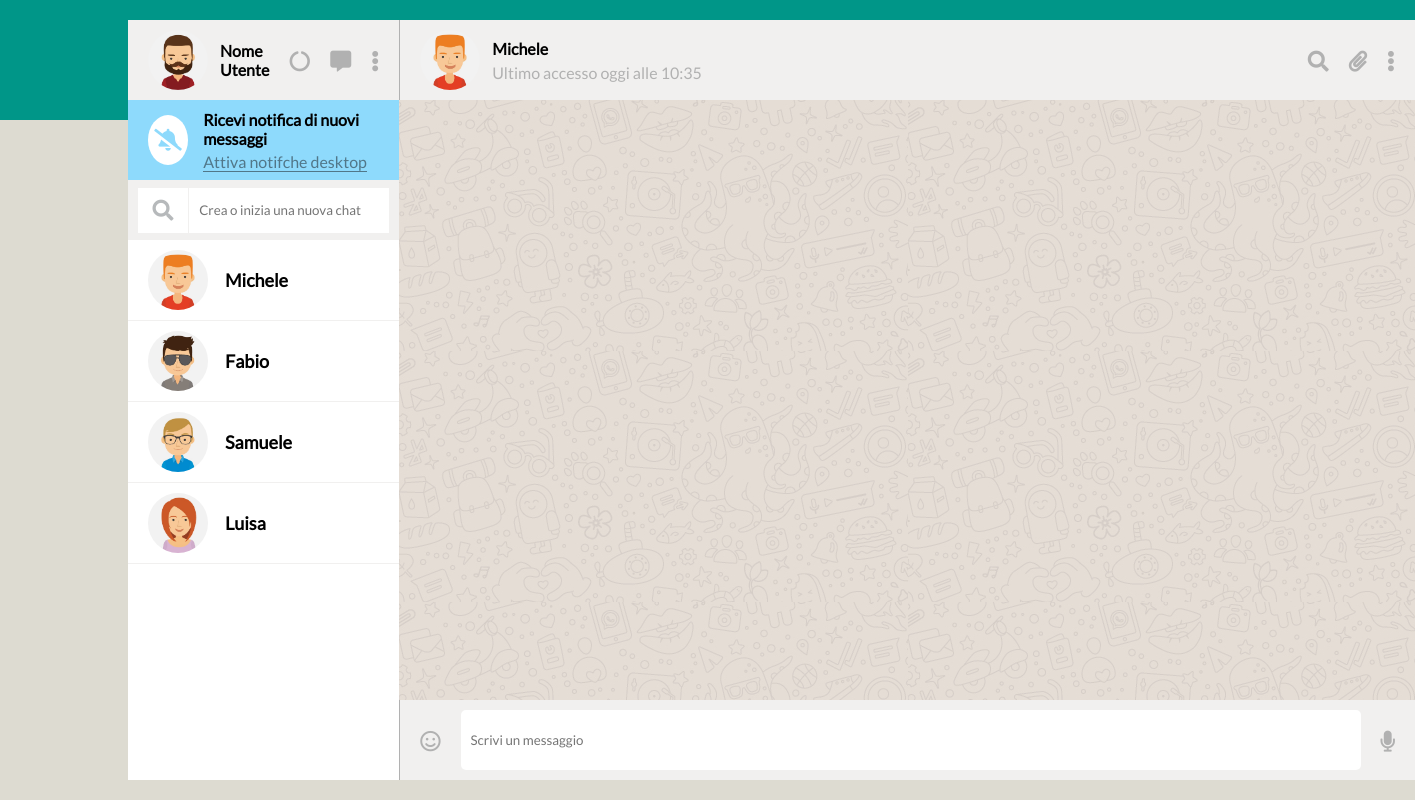
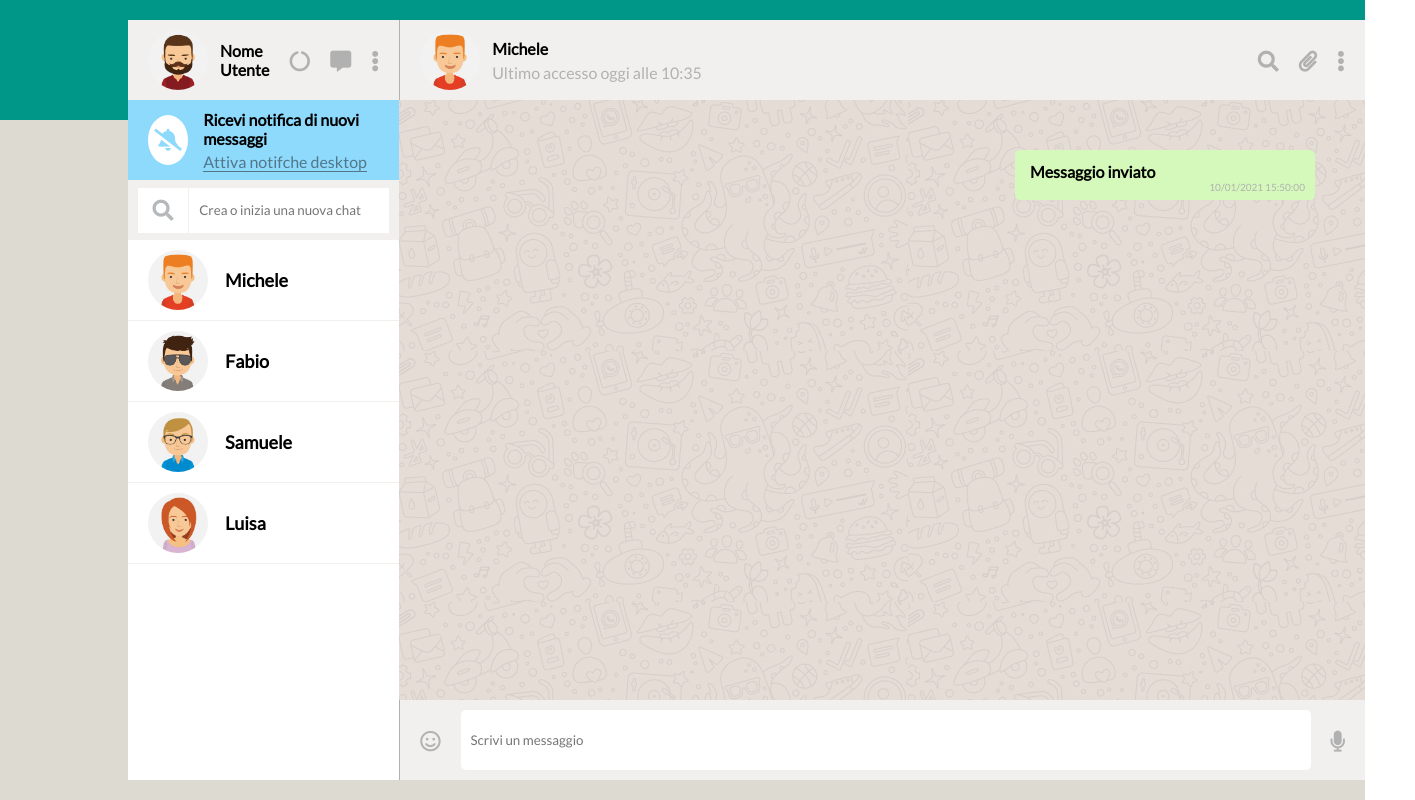
Before and after one commit to EmmanueleLibraro/vue-boolzapp, a plain HTML site: page index.html in a window 1280 px wide. Shown: the whole page, 1415 px wide, since content can reach past the window. Drawn offline with Linux system fonts and the light colour scheme.

Commit message:
quasi finito

```diff
--- a/CSS/main.css
+++ b/CSS/main.css
@@ -272,6 +272,43 @@ body{
     cursor: pointer;
 }
 
+/* LISTA MIDDLE */
+.middle{
+    display: flex;
+    justify-content: flex-end;
+}
+
+.fumetto-chat-utente{
+    width: 300px;
+    height: 50px;
+    margin-top: 50px;
+    margin-right: 50px;
+    border-radius: 5px;
+    background: #D5F9BA;
+}
+
+.testo-utente{
+    display: flex;
+    align-items: center;
+    margin-top: 12px;
+}
+
+.testo-utente p{
+    font-weight: bold;
+    padding-left: 15px;
+}
+
+.ultimo-invio{
+    display: flex;
+    justify-content: flex-end;
+}
+
+.ultimo-invio p{
+    font-size: 10px;
+    padding-right: 10px;
+    color: #B1B1B1;
+}
+
 /* LISTA BOTTOM RIGHT */
 .bottom-right{
     display: flex;
@@ -287,7 +324,7 @@ body{
 }
 
 .input-bottom input{
-    width: 900px;
+    width: 850px;
     height: 60px;
     border: none;
     flex-grow: 1;
--- a/index.html
+++ b/index.html
@@ -137,6 +137,16 @@
 
             <!-- MIDDLE -->
             <div class="middle">
+                <div class="fumetto-chat-utente">
+                    <div class="testo-utente">
+                        <p>Messaggio inviato</p>
+                    </div>
+
+                    <div class="ultimo-invio">
+                        <p>10/01/2021 15:50:00</p>
+                    </div>
+
+                </div>
             </div>
 
             <!-- BOTTOM -->
```
